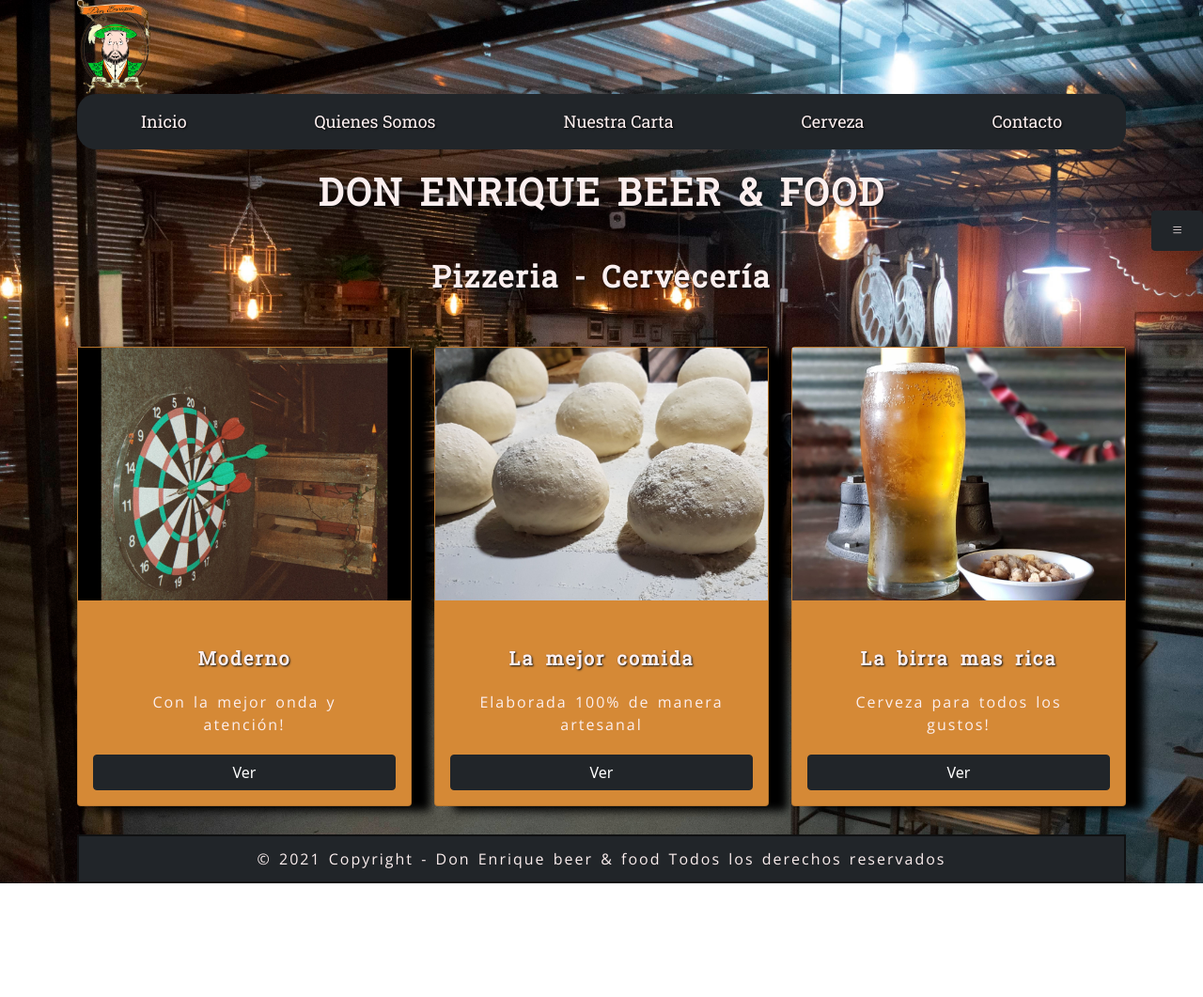
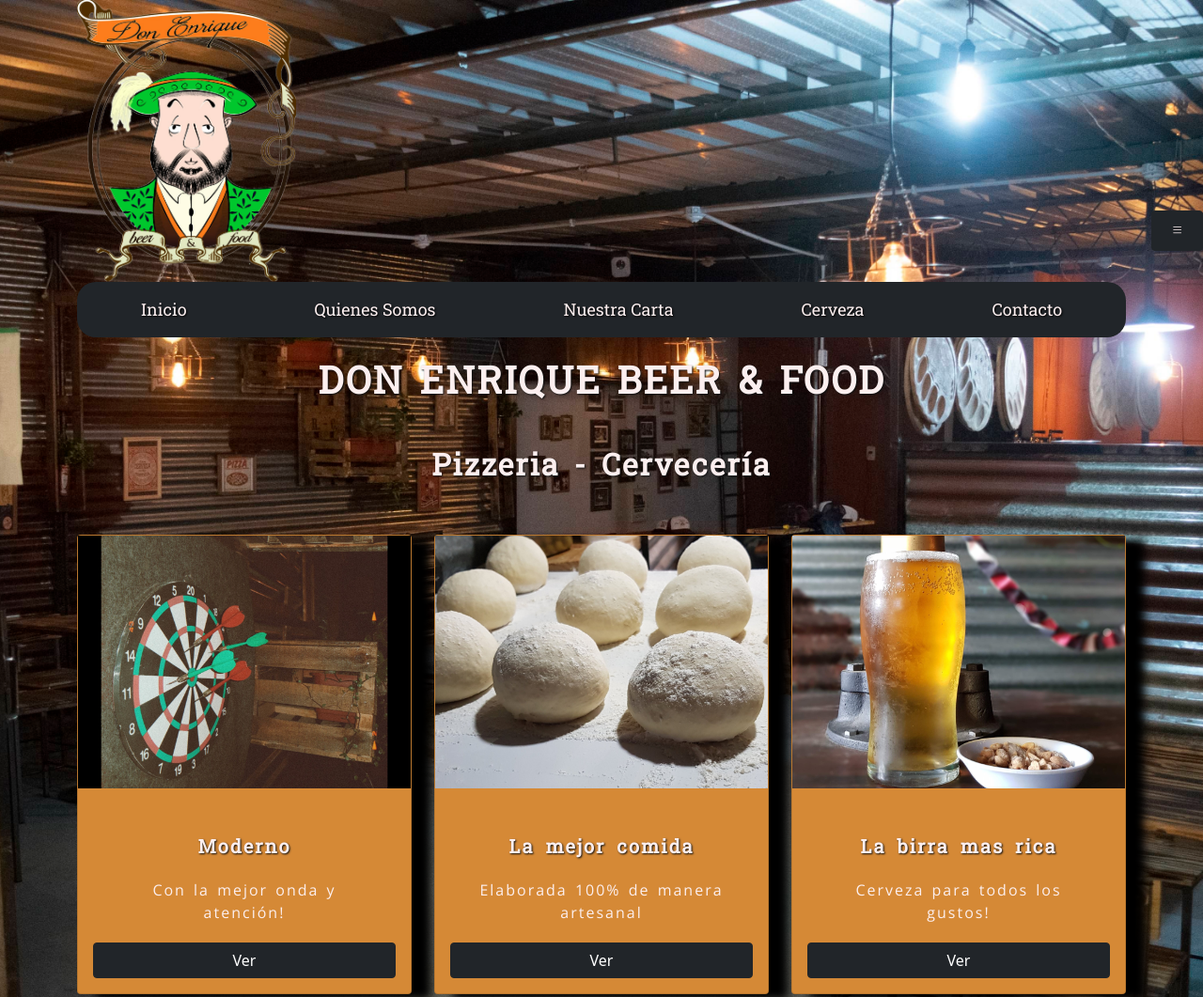
Before and after one commit to rubenalba04/Trabajo-final, a website: page index.html in a window 1280 px wide. Shown: the top 1061 px of the page at 94% size. Before the commit the page ends 940 px from the top, so only its background shows below. Drawn offline with nearby package versions, Linux system fonts and the light colour scheme.

Commit message:
cambio tamaño logo

```diff
--- a/index.html
+++ b/index.html
@@ -21,7 +21,7 @@
 <body>
   <section class="container"><!-- inicio contenedor de nav -->
     <a class="navbar-brand" href="/index.html">
-      <img src="logos/logo.png" alt="logo del sitio"style="max-height: 100px; max-width: 100px;">
+      <img src="logos/logo.png" alt="logo del sitio"style="max-height: 300px; max-width: 300px;">
     </a>
     <nav class="navbar navbar-expand-md">
       <button class="navbar-toggler" type="button" data-bs-toggle="collapse" data-bs-target="#navbarNavAltMarkup" aria-controls="navbarNavAltMarkup" aria-expanded="false" aria-label="Toggle navigation">
```
